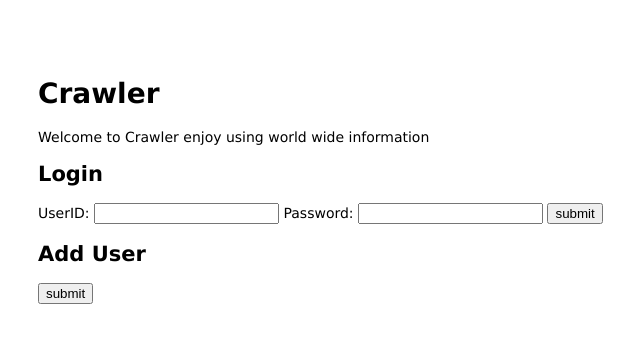
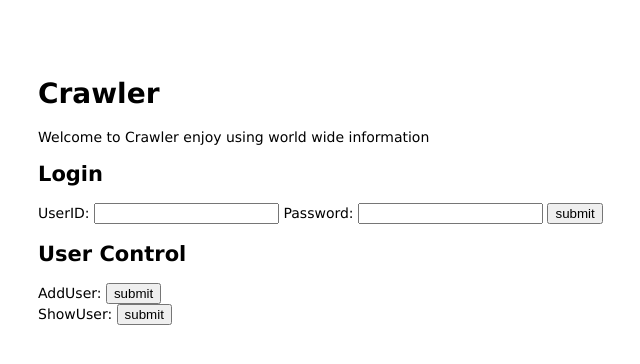
Before and after one commit to yujitoyama/Crawler, a Node server app: page / in a window 1280 px wide. Shown: the top 364 px of the page, without its empty margins (20-660 px from the left). Run offline with Node 20, Linux system fonts and the light colour scheme; some libraries are stand-ins or nearby versions.

Commit message:
20161024_r4

```diff
--- a/app.js
+++ b/app.js
@@ -7,6 +7,7 @@ var express = require('express')
   , routes = require('./routes')
   , login = require('./routes/login')
   , adduser = require('./routes/adduser')
+  , showuser = require('./routes/showuser')
   , user = require('./routes/user')
   , http = require('http')
   , mysql = require('mysql')
@@ -34,6 +35,7 @@ app.get('/', routes.index);
 app.post('/login', login.login);
 app.post('/addusersc', adduser.addusersc);
 app.post('/adduser', adduser.adduser);
+app.post('/showuser', showuser.showuser);
 app.get('/users', user.list);
 
 
--- a/views/index.ejs
+++ b/views/index.ejs
@@ -16,11 +16,14 @@
 				<input id="userpassword" type="password" name="userpassword">
 				<input type="submit" value="submit">
 		</form>
-
-	<h2>Add User</h2>
+	<h2>User Control</h2>
 		<form action="/addusersc" method="POST">
-	 <input type="submit" value="submit">
+				<label for="adduser">AddUser:</label>
+				<input id="adduser" type="submit" value="submit">
 		</form>
-
+		<form action="/showuser" method="POST">
+				<label for="showuser">ShowUser:</label>
+				<input id="showuser" type="submit" value="submit">
+		</form>
 </body>
 </html>
```
Also changed, not shown: routes/showuser.js (added, +38 -0 lines), views/showuser.ejs (added, +24 -0 lines). Lines whose indentation alone changed are shown as unchanged.
